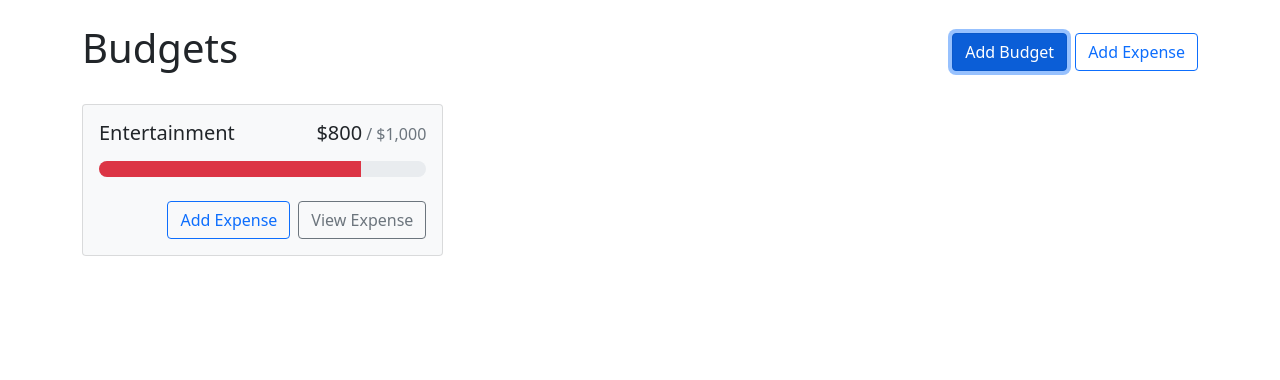
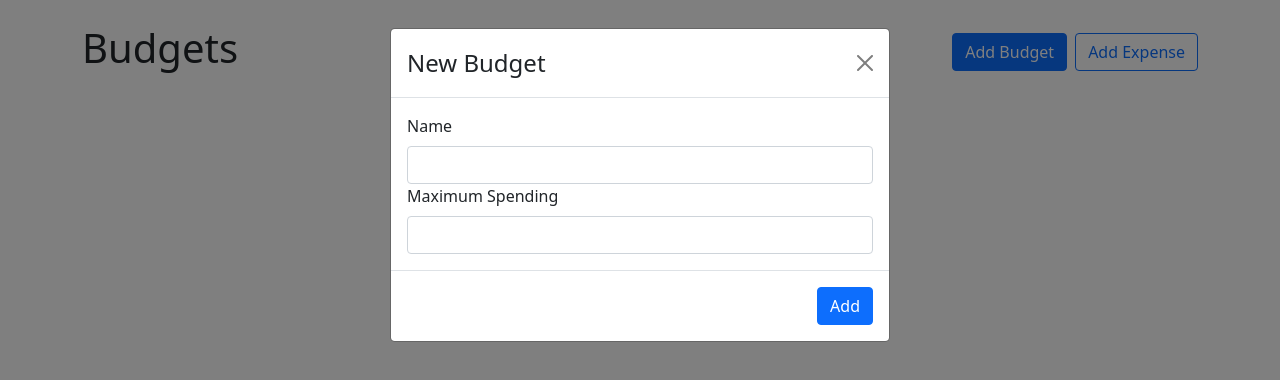
Before and after one commit to Jaiendiran/Budget-App, a React (Create React App) app: page / in a window 1280 px wide. Both pictures are taken after a click on the button "Add Budget". Shown: the top 380 px of the page. Built offline with nearby package versions, Linux system fonts and the light colour scheme.

Commit message:
Competed upto the modal part and displaying the budget realted datas as a card in the DOM.

```diff
--- a/src/App.js
+++ b/src/App.js
@@ -1,13 +1,20 @@
 import {Button, Stack} from 'react-bootstrap';
 import Container from 'react-bootstrap/Container';
+import AddBudgetModal from './components/AddBudgetModal';
 import BudgetCard from './components/Budget-card';
+import { useState } from 'react';
+import { useBudgets } from './context/BudgetContext';
 
 export default function App() {
+  const [showAddBudgetModal, setShowAddBudgetModal] = useState(false);
+  const { budgets } = useBudgets();
+
   return (
+    <>
       <Container className='my-4'>
           <Stack direction='horizontal' gap={2} className='mb-4'>
             <h1 className='me-auto'>Budgets</h1>
-        <Button variant='primary'>Add Budget</Button>
+            <Button variant='primary' onClick={() => setShowAddBudgetModal(true)}>Add Budget</Button>
             <Button variant='outline-primary'>Add Expense</Button>
           </Stack>
           <div
@@ -18,8 +25,17 @@
               alignItems: 'flex-start',
             }}
           >
-        <BudgetCard name='Entertainment' amount={800} max={1000} gray></BudgetCard>
+            {budgets.map(budget => (
+              <BudgetCard
+                key={budget.id}
+                name={budget.name}
+                amount={budget.amount}
+                max={budget.max}
+              />
+            ))}
           </div>
         </Container>
+        <AddBudgetModal show={showAddBudgetModal} handleClose={() => setShowAddBudgetModal(false)} />
+    </>
   );
 }
--- /dev/null
+++ b/src/components/AddBudgetModal.js
@@ -0,0 +1,53 @@
+import {Form, Modal, Button} from 'react-bootstrap';
+import {useRef} from 'react';
+import {useBudgets} from '../context/BudgetContext';
+
+export default function AddBudgetModal({show, handleClose}) {
+  const nameRef = useRef();
+  const maxRef = useRef();
+  const { addBudget } = useBudgets();
+
+  function handleSubmit(e) {
+    e.preventDefault();
+    addBudget({
+      name: nameRef.current.value,
+      max: parseFloat(maxRef.current.value)
+    })
+    handleClose();
+  }
+
+  return (
+    <div>
+        <Modal show={show} onHide={handleClose}>
+          <Form onSubmit={handleSubmit}>
+            <Modal.Header closeButton>
+              <Modal.Title>New Budget</Modal.Title>
+            </Modal.Header>
+            <Modal.Body>
+                  <Form.Group>
+                      <Form.Label>Name</Form.Label>
+                      <Form.Control
+                        ref={nameRef}
+                        type='text'
+                        required />
+                  </Form.Group>
+                  <Form.Group>
+                      <Form.Label>Maximum Spending</Form.Label>
+                      <Form.Control
+                        ref={maxRef}
+                        type='number'
+                        required
+                        min={0}
+                        step={0.01} />
+                  </Form.Group>
+              </Modal.Body>
+              <Modal.Footer>
+                  <div className='d-flex justify-content-end'>
+                      <Button variant='primary' type='submit'>Add</Button>
+                  </div>
+              </Modal.Footer>
+          </Form>
+        </Modal>
+    </div>
+  )
+}
--- a/src/context/BudgetContext.js
+++ b/src/context/BudgetContext.js
@@ -1,4 +1,4 @@
-import React, {useContext, useState} from 'react';
+import React, { useContext } from 'react';
 import {v4 as uuidv4} from 'uuid';
 import useLocalStorage from '../Hooks/useLocalStorage';
 
```
Lines whose indentation alone changed are shown as unchanged.
